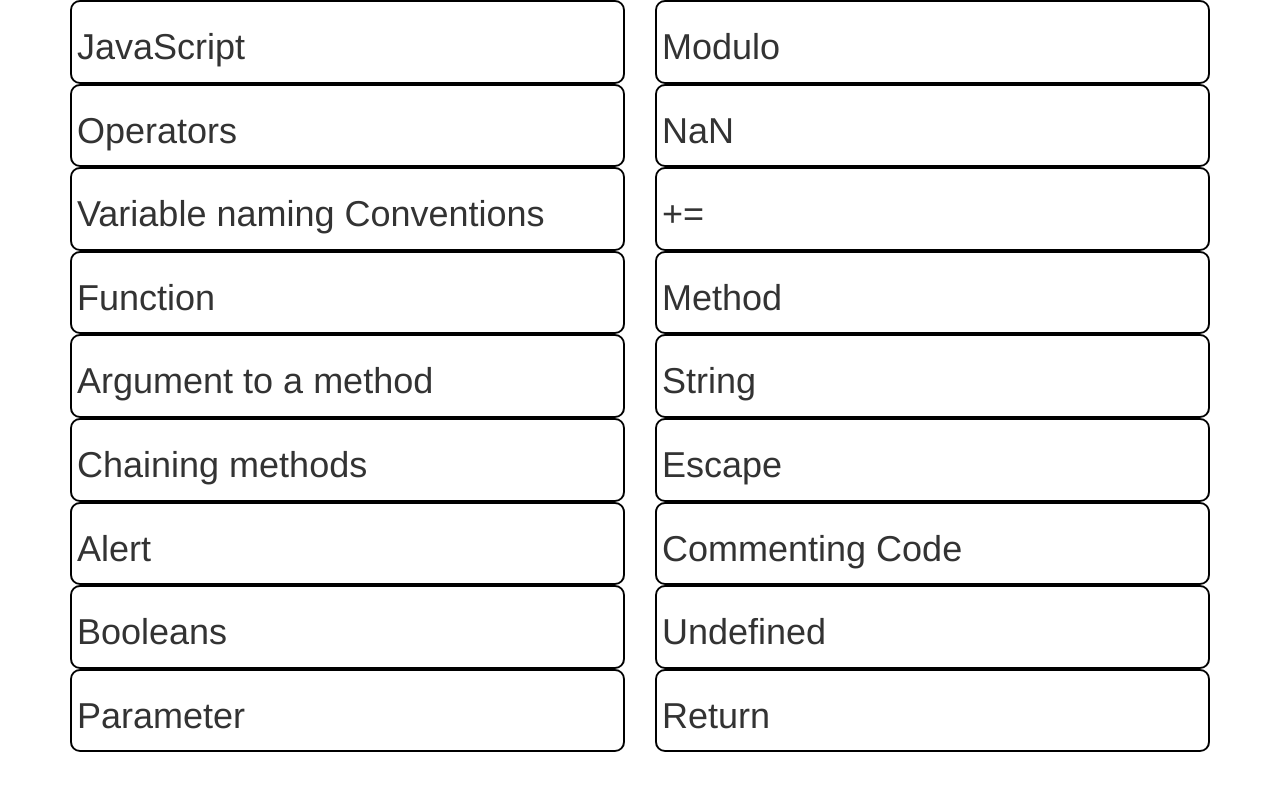
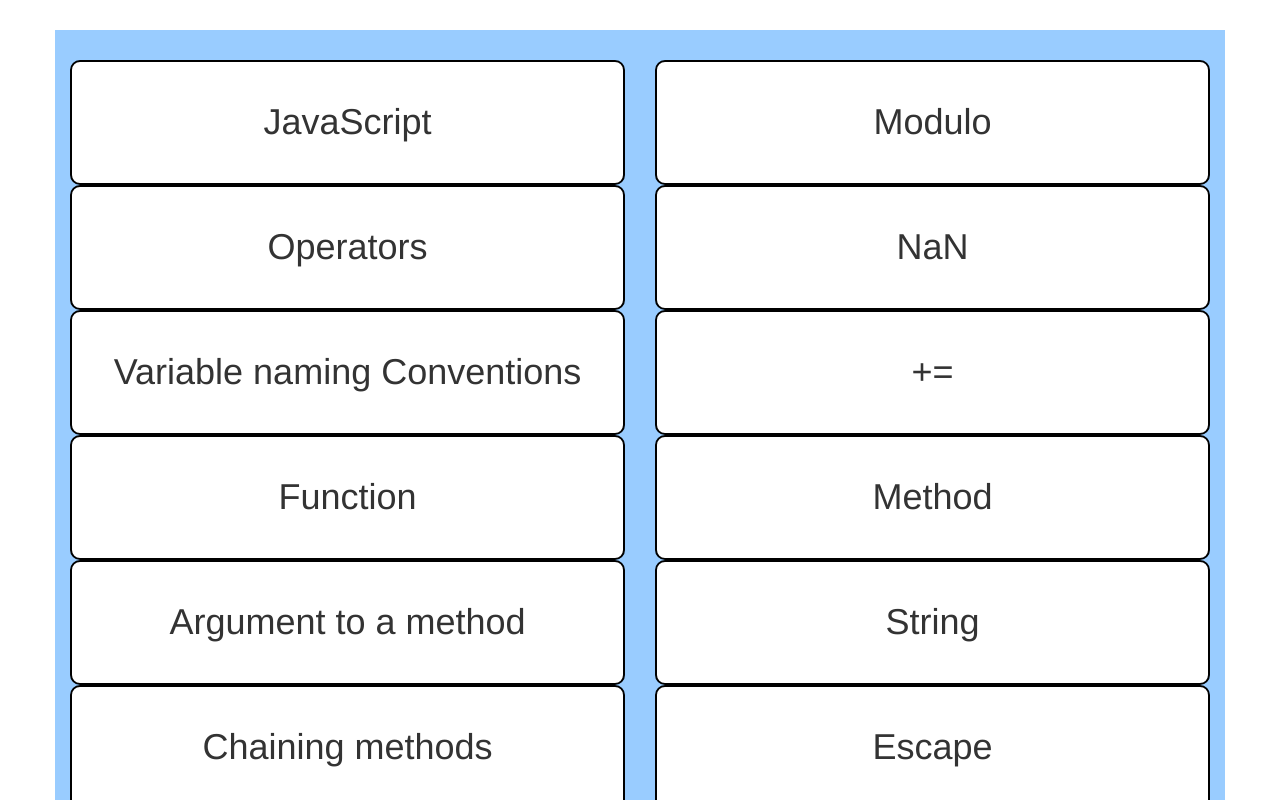
Before and after one commit to trashmoldwilliams/Intro-FlashcardSite, a plain HTML site: page index.html in a window 1280 px wide. Shown: the top 800 px of the page. Drawn offline with Linux system fonts and the light colour scheme.

Commit message:
Style the text on the flashcards

```diff
--- a/css/styles.css
+++ b/css/styles.css
@@ -1,9 +1,24 @@
+.container {
+  background-color: #99ccff;
+  padding: 30px;
+  margin: 30px;
+}
+
+p {
+  font-weight: bold;
+  font-size: 20px;
+  font-style: italic;
+
+
+}
+
 .flashcard1, .flashcard2, .flashcard3, .flashcard4, .flashcard5, .flashcard6, .flashcard7, .flashcard8, .flashcard9, .flashcard10, .flashcard11, .flashcard12, .flashcard13, .flashcard14, .flashcard15, .flashcard16, .flashcard17, .flashcard18 {
   background-color: white;
-  padding: 5px;
+  padding: 20px;
   border: 2px solid black;
   margin: auto;
   border-radius: 10px;
+  height: 125px;
 
 }
 
--- a/index.html
+++ b/index.html
@@ -9,7 +9,7 @@
     <script src="js/scripts.js"></script>
   </head>
   <body>
-    <div class="container">
+    <div class="container text-center">
       <div class="row">
         <div class="col-sm-6">
           <div id="JavaScript" class="flashcard1">
```
